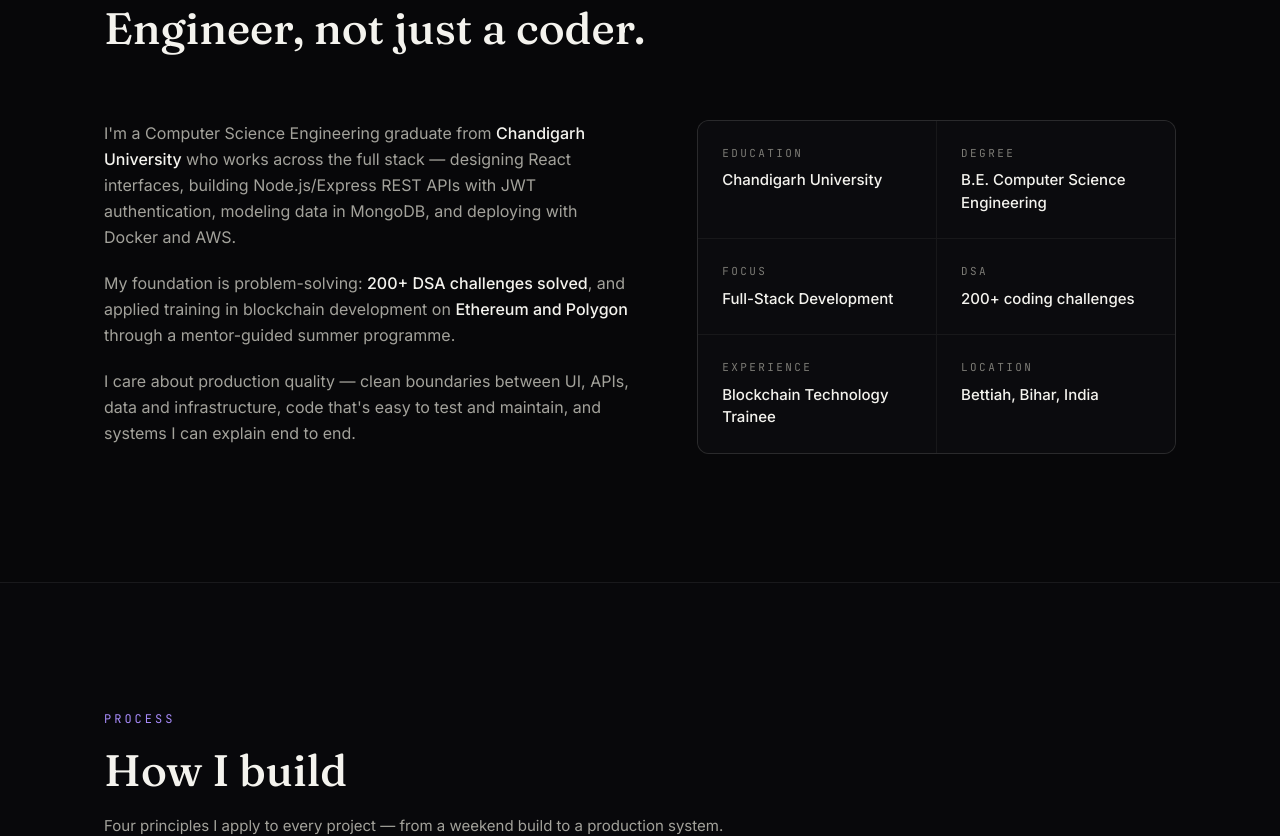
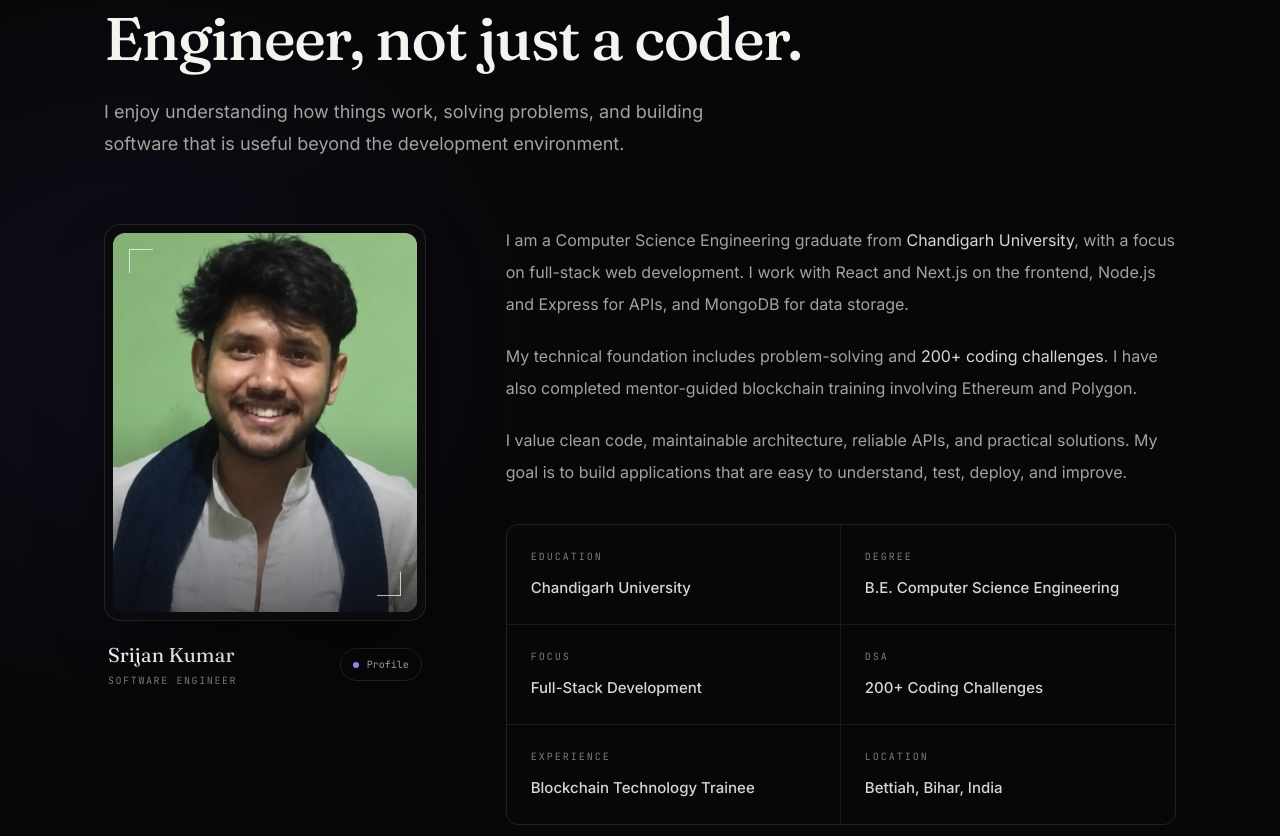
Before and after one commit to srijan2312/srijan-kumar-portfolio, a Next.js app: page / in a window 1280 px wide. Shown: the part 920-1756 px from the top of the page. Built offline with nearby package versions, Linux system fonts and the light colour scheme; no server answers.

Commit message:
Update portfolio profile image

```diff
--- a/src/components/sections/about-section.tsx
+++ b/src/components/sections/about-section.tsx
@@ -1,57 +1,171 @@
+import Image from "next/image";
 import { Container } from "@/components/ui/container";
-import { SectionHeading } from "@/components/ui/section-heading";
-import { Reveal } from "@/components/ui/reveal";
 
-const facts = [
-  { label: "Education", value: "Chandigarh University" },
-  { label: "Degree", value: "B.E. Computer Science Engineering" },
-  { label: "Focus", value: "Full-Stack Development" },
-  { label: "DSA", value: "200+ coding challenges" },
-  { label: "Experience", value: "Blockchain Technology Trainee" },
-  { label: "Location", value: "Bettiah, Bihar, India" },
+const details = [
+  {
+    label: "Education",
+    value: "Chandigarh University",
+  },
+  {
+    label: "Degree",
+    value: "B.E. Computer Science Engineering",
+  },
+  {
+    label: "Focus",
+    value: "Full-Stack Development",
+  },
+  {
+    label: "DSA",
+    value: "200+ Coding Challenges",
+  },
+  {
+    label: "Experience",
+    value: "Blockchain Technology Trainee",
+  },
+  {
+    label: "Location",
+    value: "Bettiah, Bihar, India",
+  },
 ];
 
-/** Editorial split: narrative left, compact engineering facts right. */
 export function AboutSection() {
   return (
-    <section id="about" aria-label="About" className="relative scroll-mt-20 py-24 md:py-32">
-      <Container>
-        <SectionHeading eyebrow="About" title="Engineer, not just a coder." />
-        <div className="grid gap-12 lg:grid-cols-[1.05fr_0.95fr] lg:gap-16">
-          <Reveal className="space-y-5 text-[16px] leading-relaxed text-paper-400">
+    <section
+      id="about"
+      aria-labelledby="about-heading"
+      className="relative overflow-hidden py-24 sm:py-28 lg:py-32"
+    >
+      <div
+        aria-hidden="true"
+        className="pointer-events-none absolute inset-0 bg-[radial-gradient(ellipse_45%_45%_at_10%_45%,rgba(139,92,246,0.07),transparent_75%)]"
+      />
+
+      <Container className="relative">
+        {/* Section heading */}
+        <div className="mb-12 sm:mb-16">
+          <p className="font-mono text-xs tracking-[0.25em] text-accent-violet-soft uppercase">
+            About
+          </p>
+
+          <h2
+            id="about-heading"
+            className="mt-4 max-w-3xl font-display text-4xl leading-tight font-medium tracking-tight text-paper-50 sm:text-5xl lg:text-6xl"
+          >
+            Engineer, not just a coder.
+          </h2>
+
+          <p className="mt-5 max-w-2xl text-base leading-7 text-paper-400 sm:text-lg sm:leading-8">
+            I enjoy understanding how things work, solving problems, and
+            building software that is useful beyond the development
+            environment.
+          </p>
+        </div>
+
+        {/* Portrait + biography + details */}
+        <div className="grid items-start gap-10 lg:grid-cols-[minmax(230px,0.72fr)_minmax(0,1.5fr)] lg:gap-14 xl:gap-20">
+          {/* Personal photo */}
+          <div className="mx-auto w-full max-w-[320px] lg:mx-0 lg:max-w-none">
+            <div className="relative rounded-2xl border border-white/[0.10] bg-ink-900 p-2 shadow-[0_24px_70px_-30px_rgba(0,0,0,0.9)]">
+              <div className="relative aspect-[4/5] overflow-hidden rounded-xl bg-ink-800">
+                <Image
+                  src="/images/profile.png"
+                  alt="Srijan Kumar, Full-Stack Developer"
+                  fill
+                  sizes="(max-width: 1023px) 320px, 30vw"
+                  quality={100}
+                  className="object-cover object-top"
+                />
+
+                <div
+                  aria-hidden="true"
+                  className="absolute inset-0 bg-gradient-to-t from-ink-950/60 via-transparent to-transparent"
+                />
+
+                <span
+                  aria-hidden="true"
+                  className="absolute top-4 left-4 h-6 w-6 border-t border-l border-white/70"
+                />
+
+                <span
+                  aria-hidden="true"
+                  className="absolute right-4 bottom-4 h-6 w-6 border-r border-b border-white/70"
+                />
+              </div>
+            </div>
+
+            <div className="mt-5 flex items-center justify-between gap-3 px-1">
+              <div>
+                <p className="font-display text-xl text-paper-50">
+                  Srijan Kumar
+                </p>
+                <p className="mt-1 font-mono text-[10px] tracking-[0.16em] text-paper-500 uppercase">
+                  Software Engineer
+                </p>
+              </div>
+
+              <span className="flex items-center gap-2 rounded-full border border-white/[0.10] px-3 py-2 font-mono text-[10px] text-paper-400">
+                <span className="size-1.5 rounded-full bg-accent-violet-soft" />
+                Profile
+              </span>
+            </div>
+          </div>
+
+          {/* Biography and professional information */}
+          <div className="min-w-0">
+            <div className="space-y-5 text-[15px] leading-7 text-paper-400 sm:text-base sm:leading-8">
               <p>
-              I&apos;m a Computer Science Engineering graduate from{" "}
-              <strong className="font-medium text-paper-50">Chandigarh University</strong>{" "}
-              who works across the full stack — designing React interfaces, building
-              Node.js/Express REST APIs with JWT authentication, modeling data in
-              MongoDB, and deploying with Docker and AWS.
+                I am a Computer Science Engineering graduate from{" "}
+                <span className="text-paper-200">
+                  Chandigarh University
+                </span>
+                , with a focus on full-stack web development. I work with
+                React and Next.js on the frontend, Node.js and Express
+                for APIs, and MongoDB for data storage.
               </p>
+
               <p>
-              My foundation is problem-solving:{" "}
-              <strong className="font-medium text-paper-50">200+ DSA challenges solved</strong>,
-              and applied training in blockchain development on{" "}
-              <strong className="font-medium text-paper-50">Ethereum and Polygon</strong>{" "}
-              through a mentor-guided summer programme.
+                My technical foundation includes problem-solving and{" "}
+                <span className="text-paper-200">
+                  200+ coding challenges
+                </span>
+                . I have also completed mentor-guided blockchain training
+                involving Ethereum and Polygon.
               </p>
+
               <p>
-              I care about production quality — clean boundaries between UI, APIs,
-              data and infrastructure, code that&apos;s easy to test and maintain,
-              and systems I can explain end to end.
+                I value clean code, maintainable architecture, reliable
+                APIs, and practical solutions. My goal is to build
+                applications that are easy to understand, test, deploy,
+                and improve.
               </p>
-          </Reveal>
+            </div>
 
-          <Reveal delay={0.12}>
-            <dl className="grid grid-cols-1 gap-px overflow-hidden rounded-xl border border-white/[0.08] bg-white/[0.07] sm:grid-cols-2">
-              {facts.map((f) => (
-                <div key={f.label} className="bg-ink-900 p-5 sm:p-6">
-                  <dt className="font-mono text-[11px] tracking-[0.22em] text-paper-500 uppercase">
-                    {f.label}
-                  </dt>
-                  <dd className="mt-2 text-[15px] font-medium text-paper-50">{f.value}</dd>
+            {/* Information grid */}
+            <div className="mt-9 grid grid-cols-1 overflow-hidden rounded-xl border border-white/[0.10] sm:grid-cols-2">
+              {details.map((item, index) => (
+                <div
+                  key={item.label}
+                  className={`min-w-0 p-5 sm:p-6 ${
+                    index % 2 === 0
+                      ? "sm:border-r sm:border-white/[0.08]"
+                      : ""
+                  } ${
+                    index < 4
+                      ? "border-b border-white/[0.08]"
+                      : ""
+                  }`}
+                >
+                  <p className="font-mono text-[10px] tracking-[0.2em] text-paper-500 uppercase">
+                    {item.label}
+                  </p>
+
+                  <p className="mt-3 break-words text-sm leading-6 font-medium text-paper-200 sm:text-[15px]">
+                    {item.value}
+                  </p>
                 </div>
               ))}
-            </dl>
-          </Reveal>
+            </div>
+          </div>
         </div>
       </Container>
     </section>
```
Also changed, not shown: public/images/profile.png (added). Lines whose indentation alone changed are shown as unchanged.
